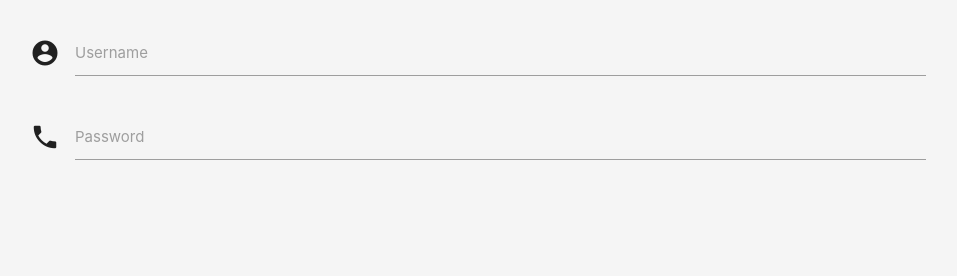
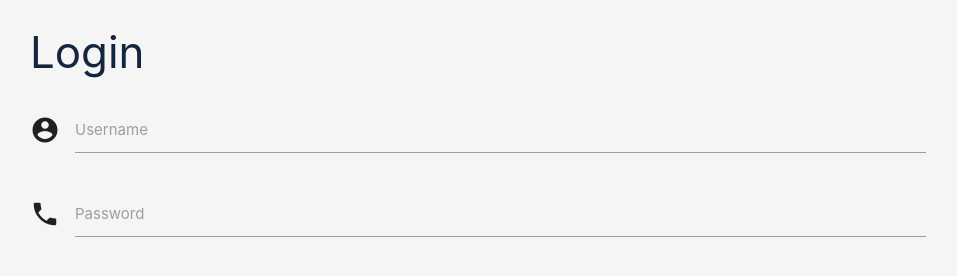
Before and after one commit to ayeshrvr/ayeshrvr.github.io, a plain HTML site: page login.html in a window 1280 px wide. Shown: the whole page, without its empty margins (162-1119 px from the left). Drawn offline with Linux system fonts and the light colour scheme.

Commit message:
Update login.html

```diff
--- a/login.html
+++ b/login.html
@@ -16,6 +16,7 @@
 
 <body class="grey lighten-4">
     <div class="container">
+        <h3 style="color: #13263d;">Login</h3>
         <form>
           <div class="row">
             <div class="input-field">
```
